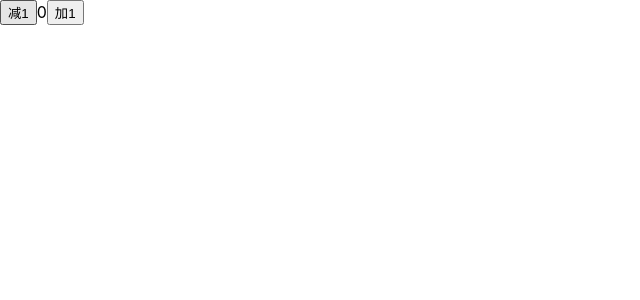
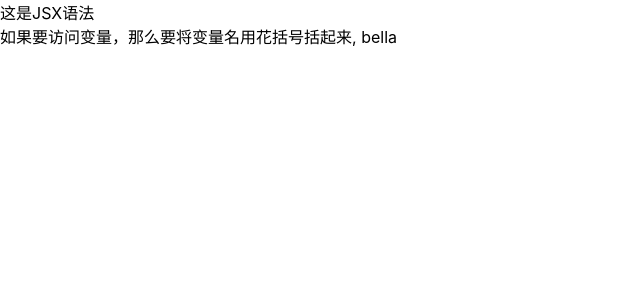
Before and after one commit to react-low-code/theory, a React (Create React App) app in the folder react-demo/: page / in a window 1280 px wide. Shown: the top 300 px of the page, without its empty margins (0-640 px from the left). Built offline with nearby package versions, Linux system fonts and the light colour scheme.

Commit message:
feat: jsx

```diff
--- a/react-demo/src/@types.d.ts
+++ b/react-demo/src/@types.d.ts
@@ -4,4 +4,5 @@ declare module 'react' {
     }
 }
 
+// 告诉 ts 编译器这是一个模块的声明文件，而不是全局变量的声明文件
 export {}
--- a/react-demo/src/App.tsx
+++ b/react-demo/src/App.tsx
@@ -1,12 +1,14 @@
 import React from 'react';
 import './App.scss'
 
-import ProfilerTab from './pages/profilerTab'
+// import ProfilerTab from './pages/profilerTab'
+import JSXSyntax from './pages/JSXSyntax';
 
 function App() {
   return (
     <div styleName='app'>
-        <ProfilerTab/>
+        {/* <ProfilerTab/> */}
+        <JSXSyntax/>
     </div>
   );
 }
--- /dev/null
+++ b/react-demo/src/pages/JSXSyntax/index.tsx
@@ -0,0 +1,8 @@
+import { Component } from 'react'
+import { jsx } from './jsxModule'
+
+export default class JSXSyntax extends Component<{}, never> {
+  render() {
+    return jsx
+  }
+}
--- /dev/null
+++ b/react-demo/src/pages/JSXSyntax/jsxModule.tsx
@@ -0,0 +1,21 @@
+import React from 'react'
+// 在
+
+const name = 'bella';
+export const jsx =  (
+    <div>
+        <div>这是JSX语法</div>
+        <div>如果要访问变量，那么要将变量名用花括号括起来, {name}</div>
+    </div>
+)
+
+const HelloJSX1 = <div>hello jsx</div>
+
+// HelloJSX1 的写法被转成 HelloJSX2的形式
+const HelloJSX2 = React.createElement('div', null, 'hello jsx')
+
+const MyObj = {
+    name: () => <div>bella</div>
+}
+
+ const nameDiv = <MyObj.name/>
```
